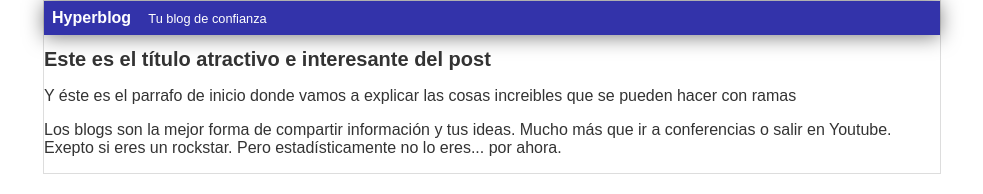
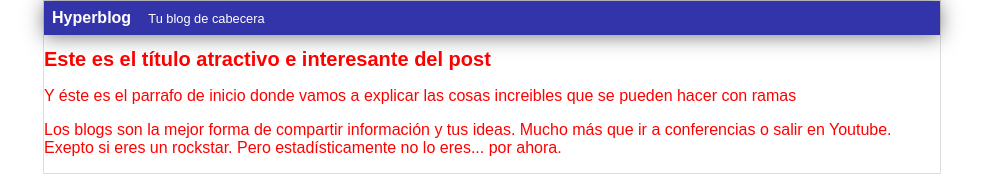
Before and after one commit to JuampiiHill/Primer-Proyecto-Platzi, a plain HTML site: page index.html in a window 1280 px wide. Shown: the whole page, without its empty margins (148-1131 px from the left). Drawn offline with Linux system fonts and the light colour scheme.

Commit message:
Modifique la cabecera y color de texto

```diff
--- a/estilos/estilos.css
+++ b/estilos/estilos.css
@@ -1,6 +1,6 @@
 body
 {
-    color: #333;
+    color: red;
     text-align: center;
     font-family: "Arial";
     font-size: 16px;
--- a/index.html
+++ b/index.html
@@ -8,7 +8,7 @@
         <div id="container">
             <div id="cabecera">
                 Hyperblog <span id="tagline">Tu blog de
-                    confianza</span>
+                    cabecera</span>
                 </div>
             <div id="post">
                 <h1>Este es el título
```
